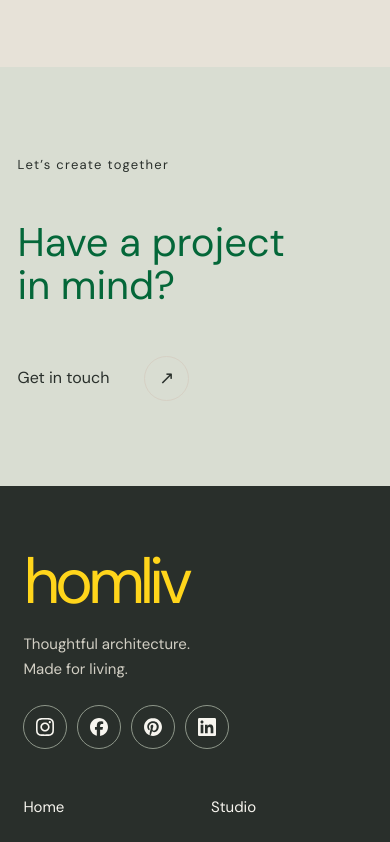
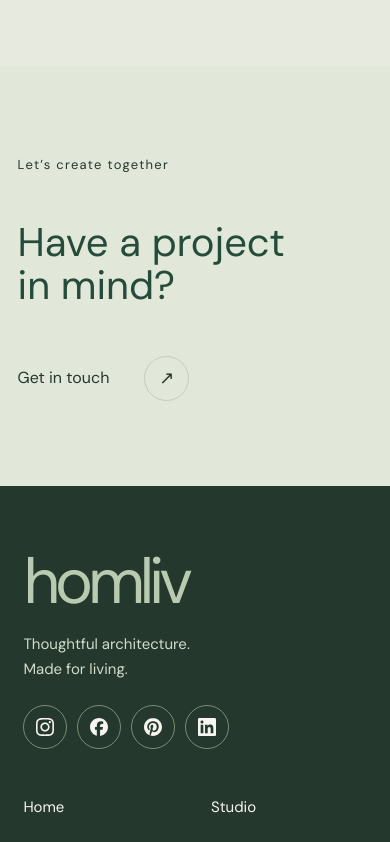
Before and after one commit to homliv-Tech/landing-site, a Next.js app: page /team in a window 390 px wide. Shown: the part 1432-2274 px from the top of the page. Built offline with nearby package versions, Linux system fonts and the light colour scheme; no server answers.

Commit message:
fix: refresh site palette and layout spacing
- Update shared colors and component styling for the revised sage and forest palette
- Adjust project page spacing and header positioning across responsive breakpoints
- Improve form, calculator, journey, and footer contrast using shared theme variables

```diff
--- a/app/globals.css
+++ b/app/globals.css
@@ -4,43 +4,49 @@
 
 :root {
   --background: #f7f5ef;
-  --foreground: #292f2b;
+  --foreground: #25382d;
   --paper: #f7f5ef;
-  --ink: #292f2b;
+  --ink: #25382d;
   --ivory: #f7f5ef;
-  --charcoal: #292f2b;
-  --forest: #046739;
-  --forest-dark: #03512d;
-  --mint: #65c39a;
-  --mint-dark: #2f8f68;
-  --sun: #ffd51b;
-  --beige: #e7e2d8;
-  --beige-light: #f1eee7;
-  --beige-dark: #d6d0c4;
-  --muted: #5f665f;
-  --muted-light: #5f665f;
-  --card: #e7e2d8;
-  --card-foreground: #292f2b;
+  --charcoal: #25382d;
+  --forest: #254b3a;
+  --forest-dark: #1c3b2d;
+  --mint: #b8cbb0;
+  --mint-dark: #476c52;
+  --sage: #b8cbb0;
+  --sage-hover: #ccdac5;
+  --sun: var(--sage);
+  --surface: #fffdf8;
+  --contact-surface: #e1e7d9;
+  --control-border: #7b8c75;
+  --on-dark-muted: #d0dcc8;
+  --beige: #e7eadf;
+  --beige-light: #edf1e7;
+  --beige-dark: #c4cebd;
+  --muted: #55634f;
+  --muted-light: #55634f;
+  --card: #e7eadf;
+  --card-foreground: #25382d;
   --popover: #fffdf8;
-  --popover-foreground: #292f2b;
-  --primary: #046739;
+  --popover-foreground: #25382d;
+  --primary: #254b3a;
   --primary-foreground: #f7f5ef;
-  --secondary: #65c39a;
-  --secondary-foreground: #033d24;
-  --muted-foreground: #5f665f;
-  --accent: #ffd51b;
-  --accent-foreground: #292f2b;
+  --secondary: #b8cbb0;
+  --secondary-foreground: #1c3b2d;
+  --muted-foreground: #55634f;
+  --accent: #b8cbb0;
+  --accent-foreground: #25382d;
   --destructive: #b3261e;
   --destructive-foreground: #f7f5ef;
-  --border: #d6d0c4;
-  --input: #d6d0c4;
-  --ring: #65c39a;
-  --chart-1: #046739;
-  --chart-2: #65c39a;
-  --chart-3: #ffd51b;
-  --chart-4: #e7e2d8;
-  --chart-5: #292f2b;
-  --chart-6: #2f8f68;
+  --border: #c4cebd;
+  --input: #c4cebd;
+  --ring: #254b3a;
+  --chart-1: #254b3a;
+  --chart-2: #b8cbb0;
+  --chart-3: #789174;
+  --chart-4: #e7eadf;
+  --chart-5: #25382d;
+  --chart-6: #476c52;
   --radius: 0.75rem;
 }
 
@@ -146,7 +152,11 @@ button:focus-visible {
 
 .header a:focus-visible,
 .header button:focus-visible,
-.header .mobile-menu summary:focus-visible,
+.header .mobile-menu summary:focus-visible {
+  outline: 2px solid var(--forest);
+  outline-offset: 4px;
+}
+
 footer a:focus-visible,
 footer button:focus-visible {
   outline: 2px solid var(--mint);
@@ -175,18 +185,32 @@ footer button:focus-visible {
   align-items: center;
   justify-content: space-between;
   padding: 0 5%;
-  background: var(--forest);
-  color: var(--ivory);
-  transition: background-color 0.2s ease;
+  background: var(--beige-light);
+  color: var(--forest-dark);
+  border-bottom: 1px solid var(--border);
+  transition: background-color 0.2s ease, color 0.2s ease, border-color 0.2s ease;
 }
 
 .header--overlay {
   position: fixed;
   background: transparent;
+  border-bottom-color: transparent;
+  color: var(--ivory);
 }
 
 .header--overlay.header--scrolled {
-  background: var(--forest);
+  background: var(--beige-light);
+  border-bottom-color: var(--border);
+  color: var(--forest-dark);
+}
+
+.header--overlay:not(.header--scrolled) > nav a:hover {
+  color: var(--ivory);
+}
+
+.header--overlay:not(.header--scrolled) a:focus-visible,
+.header--overlay:not(.header--scrolled) .mobile-menu summary:focus-visible {
+  outline-color: var(--ivory);
 }
 
 .brand {
@@ -194,7 +218,6 @@ footer button:focus-visible {
   height: 75px;
   overflow: hidden;
   position: relative;
-  filter: invert(1);
 }
 
 .brand img {
@@ -216,7 +239,9 @@ footer button:focus-visible {
 }
 
 .header nav a:hover {
-  color: var(--mint);
+  color: var(--forest);
+  text-decoration: underline;
+  text-underline-offset: 5px;
 }
 
 .nav-enquiry {
@@ -225,15 +250,15 @@ footer button:focus-visible {
   gap: 10px;
   padding: 10px 18px;
   border-radius: 999px;
-  background: var(--sun);
-  color: var(--charcoal);
+  background: var(--forest);
+  color: var(--ivory);
   font-size: 16px;
   font-weight: 500;
   white-space: nowrap;
 }
 
 .nav-enquiry:hover {
-  background: #ffe45c;
+  background: var(--forest-dark);
 }
 
 .hero {
@@ -247,7 +272,7 @@ footer button:focus-visible {
 .hero-overlay {
   position: absolute;
   inset: 0;
-  background: linear-gradient(180deg, rgba(3, 61, 36, 0.36), transparent 38%, rgba(3, 61, 36, 0.44)), linear-gradient(90deg, rgba(3, 61, 36, 0.36), transparent 80%);
+  background: linear-gradient(180deg, rgba(28, 59, 45, 0.36), transparent 38%, rgba(28, 59, 45, 0.44)), linear-gradient(90deg, rgba(28, 59, 45, 0.36), transparent 80%);
 }
 
 .hero-content {
@@ -549,7 +574,7 @@ h2 {
 }
 
 .contact-note {
-  border-bottom: 1px solid #b9b3a6;
+  border-bottom: 1px solid var(--border);
   padding-bottom: 12px;
   margin-top: 30px;
 }
@@ -589,15 +614,17 @@ h2 {
   gap: 0;
   width: min(260px, calc(100vw - 32px));
   padding: 12px 22px;
-  background: var(--forest-dark);
-  box-shadow: 0 12px 30px rgba(0, 0, 0, 0.25);
+  background: var(--beige-light);
+  color: var(--forest-dark);
+  border: 1px solid var(--border);
+  box-shadow: 0 12px 30px rgba(28, 59, 45, 0.12);
 }
 
 .mobile-menu nav a {
   display: block;
   padding: 14px 0;
   font-size: 16px;
-  border-bottom: 1px solid rgba(247, 245, 239, 0.14);
+  border-bottom: 1px solid var(--border);
 }
 
 .mobile-menu nav a:last-child {
@@ -984,7 +1011,7 @@ h2 {
 
 .team-header {
   position: relative;
-  background: var(--forest);
+  background: var(--beige-light);
 }
 
 .team-intro {
@@ -1102,7 +1129,7 @@ h2 {
   display: block;
   min-height: 0;
   text-align: left;
-  background: #d9ddd2;
+  background: var(--contact-surface);
 }
 
 .contact-layout {
@@ -1131,7 +1158,7 @@ h2 {
 .contact .contact-intro > p {
   max-width: 510px;
   margin: 0;
-  color: #535b51;
+  color: var(--muted);
   font-size: 18px;
   line-height: 1.9;
 }
@@ -1141,7 +1168,7 @@ h2 {
   gap: 0;
   max-width: 510px;
   margin-top: 52px;
-  border-top: 1px solid #aab2a5;
+  border-top: 1px solid var(--border);
 }
 
 .contact-assurance span {
@@ -1149,13 +1176,13 @@ h2 {
   align-items: center;
   gap: 18px;
   min-height: 54px;
-  border-bottom: 1px solid #b8bfb4;
-  color: #4f584d;
+  border-bottom: 1px solid var(--border);
+  color: var(--muted);
   font-size: 15px;
 }
 
 .contact-assurance strong {
-  color: #087443;
+  color: var(--forest);
   font-size: 13px;
   font-weight: 600;
   letter-spacing: .08em;
@@ -1163,10 +1190,10 @@ h2 {
 
 .consultation-card {
   width: 100%;
-  border: 1px solid rgba(52, 58, 48, .1);
+  border: 1px solid rgba(37, 56, 45, .1);
   border-radius: 24px;
-  background: #f8f8f4;
-  box-shadow: 0 24px 70px rgba(52, 58, 48, .12);
+  background: var(--surface);
+  box-shadow: 0 24px 70px rgba(37, 56, 45, .12);
 }
 
 .consultation-form {
@@ -1190,12 +1217,12 @@ h2 {
 .consultation-form-heading {
   margin-bottom: 32px;
   padding-bottom: 26px;
-  border-bottom: 1px solid #d9ddd4;
+  border-bottom: 1px solid var(--border);
 }
 
 .contact .consultation-kicker {
   margin: 0 0 8px;
-  color: #087443;
+  color: var(--forest);
   font-size: 13px;
   font-weight: 600;
   letter-spacing: .13em;
@@ -1206,7 +1233,7 @@ h2 {
 .consultation-form-heading h3,
 .consultation-success h3 {
   margin: 0;
-  color: #343a30;
+  color: var(--ink);
   font-size: clamp(26px, 3vw, 36px);
   font-weight: 400;
   letter-spacing: -.04em;
@@ -1215,7 +1242,7 @@ h2 {
 
 .contact .consultation-form-heading > p:last-child {
   margin: 10px 0 0;
-  color: #626b60;
+  color: var(--muted);
   font-size: 16px;
   line-height: 1.6;
 }
@@ -1238,33 +1265,33 @@ h2 {
 }
 
 .consultation-field label {
-  color: #343a30;
+  color: var(--ink);
   font-size: 15px;
   font-weight: 600;
   line-height: 1.3;
 }
 
 .consultation-field label > span[aria-hidden="true"] {
-  color: #087443;
+  color: var(--forest);
 }
 
 .consultation-select-trigger {
   width: 100%;
   height: 48px;
-  border-color: #7c8578;
+  border-color: var(--control-border);
   border-radius: 12px;
-  background: #fff;
+  background: var(--surface);
   padding-right: 14px;
   padding-left: 16px;
-  color: #343a30;
+  color: var(--ink);
   box-shadow: none;
   font-size: 15px;
 }
 
 .consultation-select-content {
-  border: 1px solid #d5d9d1;
-  background: #fff;
-  box-shadow: 0 18px 45px rgba(52, 58, 48, .16);
+  border: 1px solid var(--border);
+  background: var(--surface);
+  box-shadow: 0 18px 45px rgba(37, 56, 45, .16);
 }
 
 .consultation-select-content [data-slot="select-item"] {
@@ -1295,14 +1322,14 @@ h2 {
   height: 52px;
   margin-top: 28px;
   border-radius: 12px;
-  background: #087443;
-  color: #fff;
-  box-shadow: 0 10px 24px rgba(8, 116, 67, .2);
+  background: var(--forest);
+  color: var(--ivory);
+  box-shadow: 0 10px 24px rgba(37, 75, 58, .2);
   font-size: 16px;
 }
 
 .consultation-submit:hover {
-  background: #075f38;
+  background: var(--forest-dark);
 }
 
 .contact .consultation-privacy {
@@ -1311,7 +1338,7 @@ h2 {
   justify-content: center;
   gap: 7px;
   margin: 14px 0 0;
-  color: #626b60;
+  color: var(--muted);
   font-size: 13px;
   line-height: 1.5;
   text-align: center;
@@ -1321,7 +1348,7 @@ h2 {
   width: 14px;
   height: 14px;
   flex: 0 0 auto;
-  color: #087443;
+  color: var(--forest);
 }
 
 .consultation-success {
@@ -1340,8 +1367,8 @@ h2 {
   margin-bottom: 30px;
   place-items: center;
   border-radius: 50%;
-  background: #087443;
-  color: #fff;
+  background: var(--forest);
+  color: var(--ivory);
 }
 
 .consultation-success-icon svg {
@@ -1352,7 +1379,7 @@ h2 {
 .contact .consultation-success > p:not(.consultation-kicker) {
   max-width: 460px;
   margin: 18px 0 0;
-  color: #687064;
+  color: var(--muted);
   font-size: 16px;
   line-height: 1.8;
 }
@@ -1360,8 +1387,8 @@ h2 {
 .consultation-secondary-button {
   min-height: 44px;
   margin-top: 28px;
-  border-color: #aeb6aa;
-  color: #343a30;
+  border-color: var(--control-border);
+  color: var(--ink);
 }
 
 @media (max-width: 980px) {
--- a/components/consultation/consultation-fields.tsx
+++ b/components/consultation/consultation-fields.tsx
@@ -21,7 +21,7 @@ import { APARTMENT_TYPES, BUDGET_RANGES } from "@/lib/enquiry-options";
 import type { EnquiryFormValues, EnquiryRequest } from "@/lib/enquiry";
 
 const inputClassName =
-  "h-12 rounded-xl border-[#7c8578] bg-white px-4 text-base text-[#343a30] shadow-none placeholder:text-[#687064] focus-visible:border-[#087443] focus-visible:ring-[#087443]/15";
+  "h-12 rounded-xl border-(--control-border) bg-(--surface) px-4 text-base text-foreground shadow-none placeholder:text-muted-foreground focus-visible:border-primary focus-visible:ring-primary/15";
 
 function Required() {
   return (
--- a/components/site-footer.module.css
+++ b/components/site-footer.module.css
@@ -30,7 +30,7 @@
 
 .tagline {
   margin: 18px 0 22px;
-  color: #d2cfc4;
+  color: var(--on-dark-muted);
   font-size: 15px;
   line-height: 1.7;
 }
@@ -46,7 +46,7 @@
   width: 44px;
   height: 44px;
   place-items: center;
-  border: 1px solid #8e978a;
+  border: 1px solid var(--control-border);
   border-radius: 50%;
   color: var(--ivory);
   transition: color .2s ease, background-color .2s ease, border-color .2s ease, transform .2s ease;
@@ -91,7 +91,7 @@
   gap: 8px 24px;
   border-top: 1px solid #ffffff26;
   padding-top: 18px;
-  color: #c9c4b8;
+  color: var(--on-dark-muted);
   font-size: 10px;
   letter-spacing: .09em;
   line-height: 1.6;
```
Also changed, not shown: app/price-calculator/pricing.css (+25 -25 lines), components/project-journey/project-journey.module.css (+15 -15 lines), components/projects/projects.module.css (+5 -17 lines).
